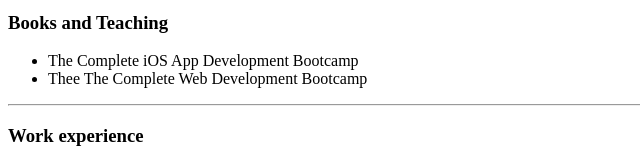
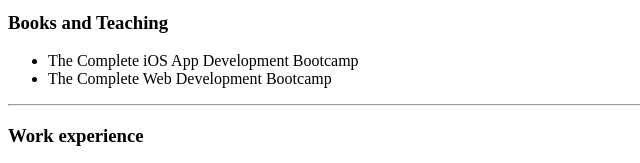
Before and after one commit to webmadz/cv, a plain HTML site: page index.html in a window 1280 px wide. Shown: the part 371-534 px from the top of the page, 0-640 px from the left. Drawn offline with Linux system fonts and the light colour scheme.

Commit message:
Update index.html

```diff
--- a/index.html
+++ b/index.html
@@ -15,7 +15,7 @@
     <h3>Books and Teaching</h3>
     <ul>
       <li>The Complete iOS App Development Bootcamp</li>
-      <li>Thee The Complete Web Development Bootcamp</li>
+      <li>The Complete Web Development Bootcamp</li>
     </ul>
     <hr>
     <h3>Work experience</h3>
```
